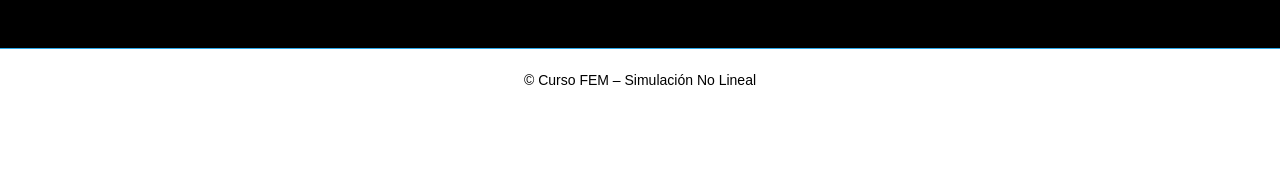
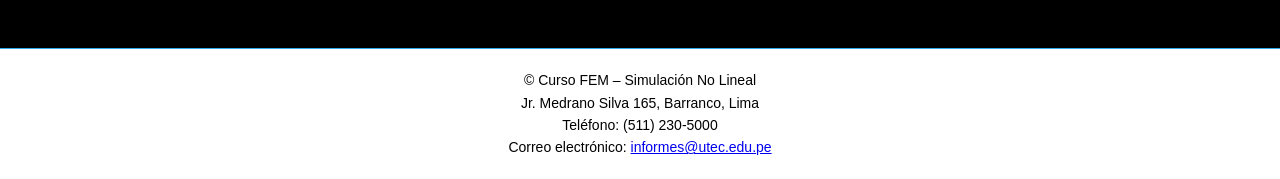
Before and after one commit to rsilva-hub/FEM-UTEC, a plain HTML site: page index.html in a window 1280 px wide. Shown: the part 2992-3171 px from the top of the page. Before the commit the page ends 3104 px from the top, so only its background shows below. Drawn offline with Linux system fonts and the light colour scheme.

Commit message:
Update index.html

```diff
--- a/index.html
+++ b/index.html
@@ -262,6 +262,11 @@
 
 <footer class="footer">
   <p>© Curso FEM – Simulación No Lineal</p>
+  <p>
+  Jr. Medrano Silva 165, Barranco, Lima<br>
+  Teléfono: (511) 230-5000<br>
+  Correo electrónico: <a href="mailto:informes@utec.edu.pe">informes@utec.edu.pe</a>
+  </p>
 </footer>
 
 <script>
```
